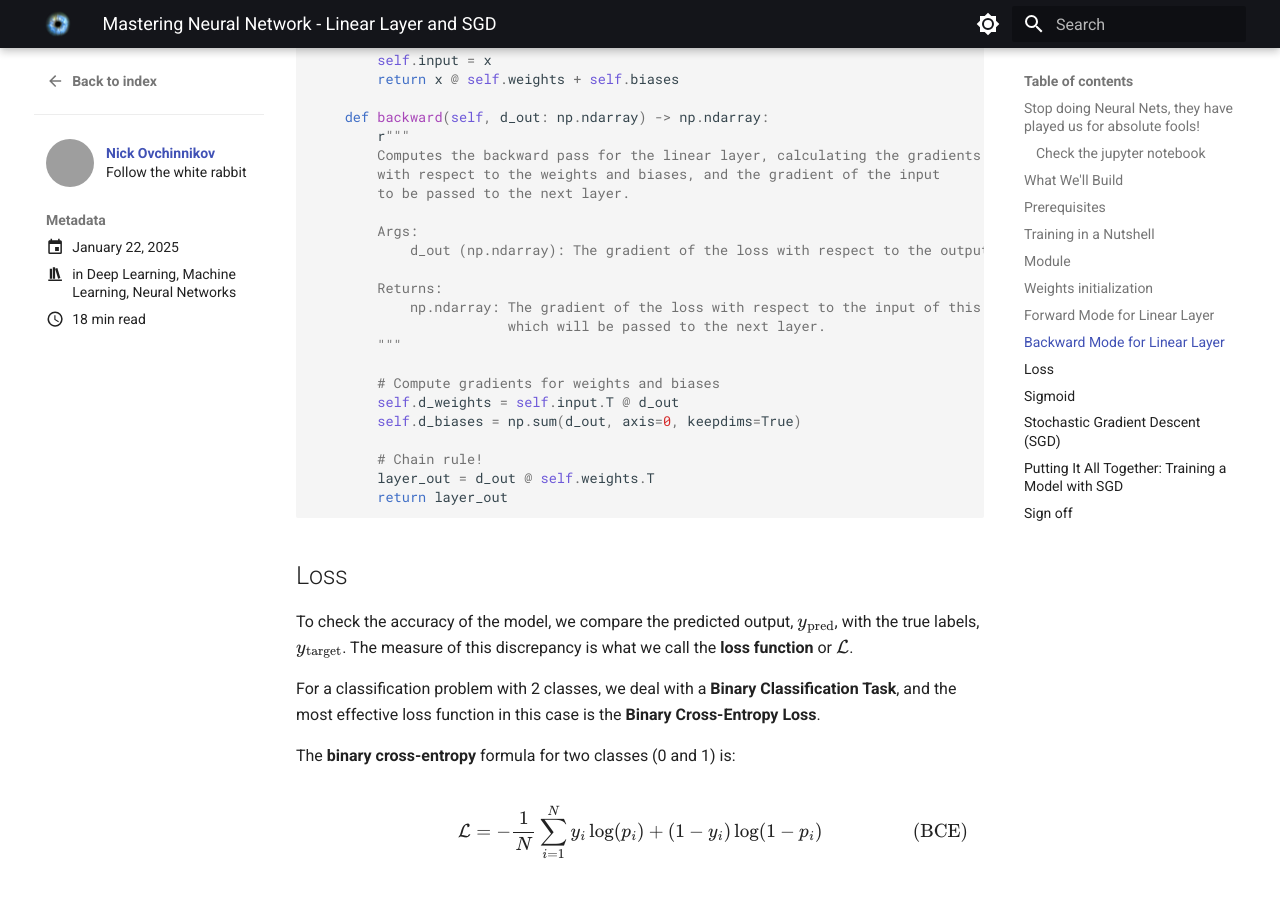
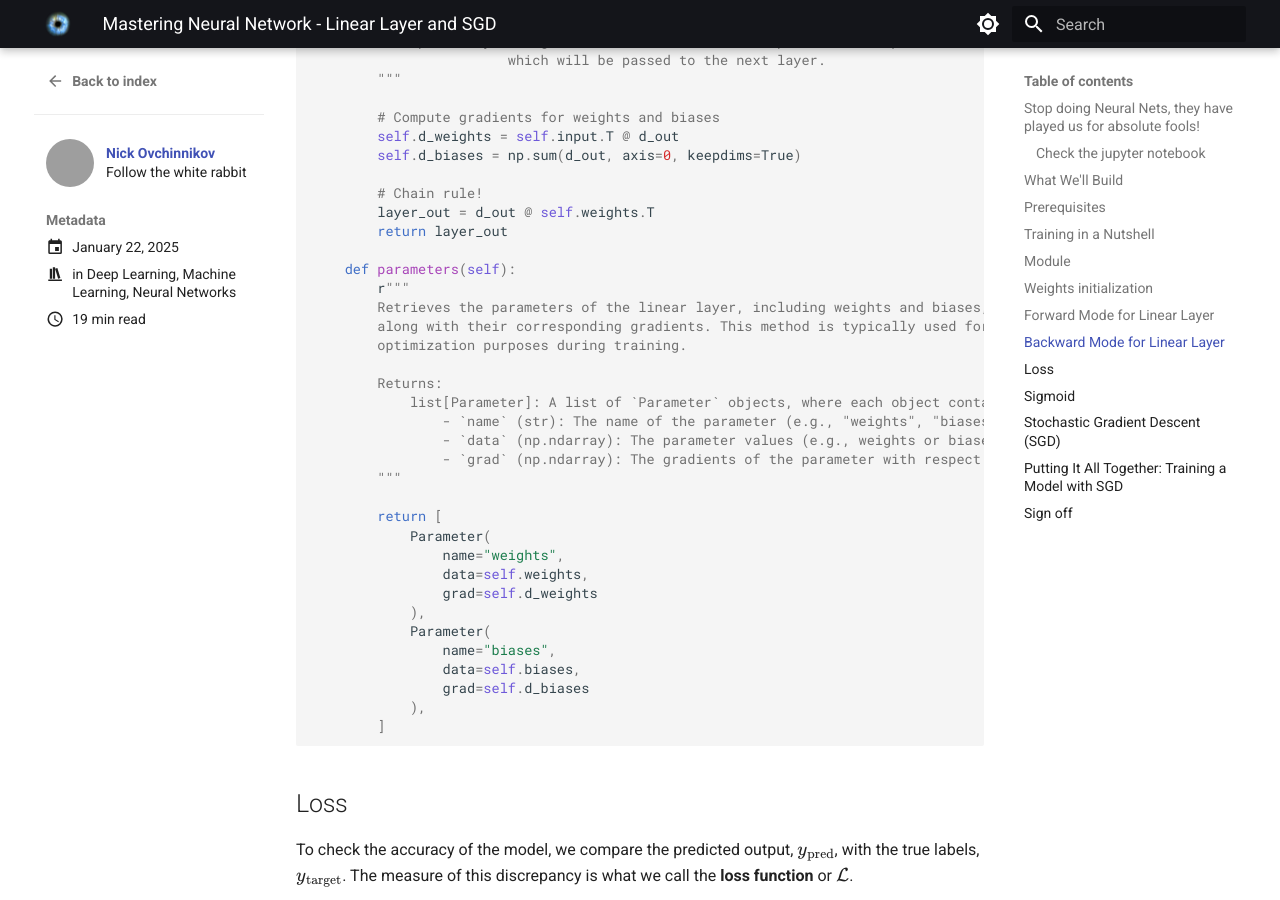
Before and after one commit to nickovchinnikov/datasatanism, an MkDocs documentation site: the page built from docs/posts/linear_layer_and_sgd.md, in a window 1280 px wide and 900 px high, scrolled down 11355 px. Built offline with MkDocs 1.6.1 and Material for MkDocs 9.7.7, drawn with Linux system fonts in a browser that asks for light colours; comment, search, counter and statistics services are not loaded; some of the changed text lies outside the part shown; grey boxes are pictures that could not be loaded.

Commit message:
Minir fixes of the Linear Layer post

````diff
--- a/docs/posts/linear_layer_and_sgd.md
+++ b/docs/posts/linear_layer_and_sgd.md
@@ -473,6 +459,31 @@ class Linear(Module):
         layer_out = d_out @ self.weights.T
         return layer_out
 
+    def parameters(self):
+        r"""
+        Retrieves the parameters of the linear layer, including weights and biases,
+        along with their corresponding gradients. This method is typically used for
+        optimization purposes during training.
+
+        Returns:
+            list[Parameter]: A list of `Parameter` objects, where each object contains:
+                - `name` (str): The name of the parameter (e.g., "weights", "biases").
+                - `data` (np.ndarray): The parameter values (e.g., weights or biases).
+                - `grad` (np.ndarray): The gradients of the parameter with respect to the loss.
+        """
+
+        return [
+            Parameter(
+                name="weights",
+                data=self.weights,
+                grad=self.d_weights
+            ),
+            Parameter(
+                name="biases",
+                data=self.biases,
+                grad=self.d_biases
+            ),
+        ]
 ```
 
 
````
Also changed, not shown: other parts of docs/posts/linear_layer_and_sgd.md (+1 -15 lines).
